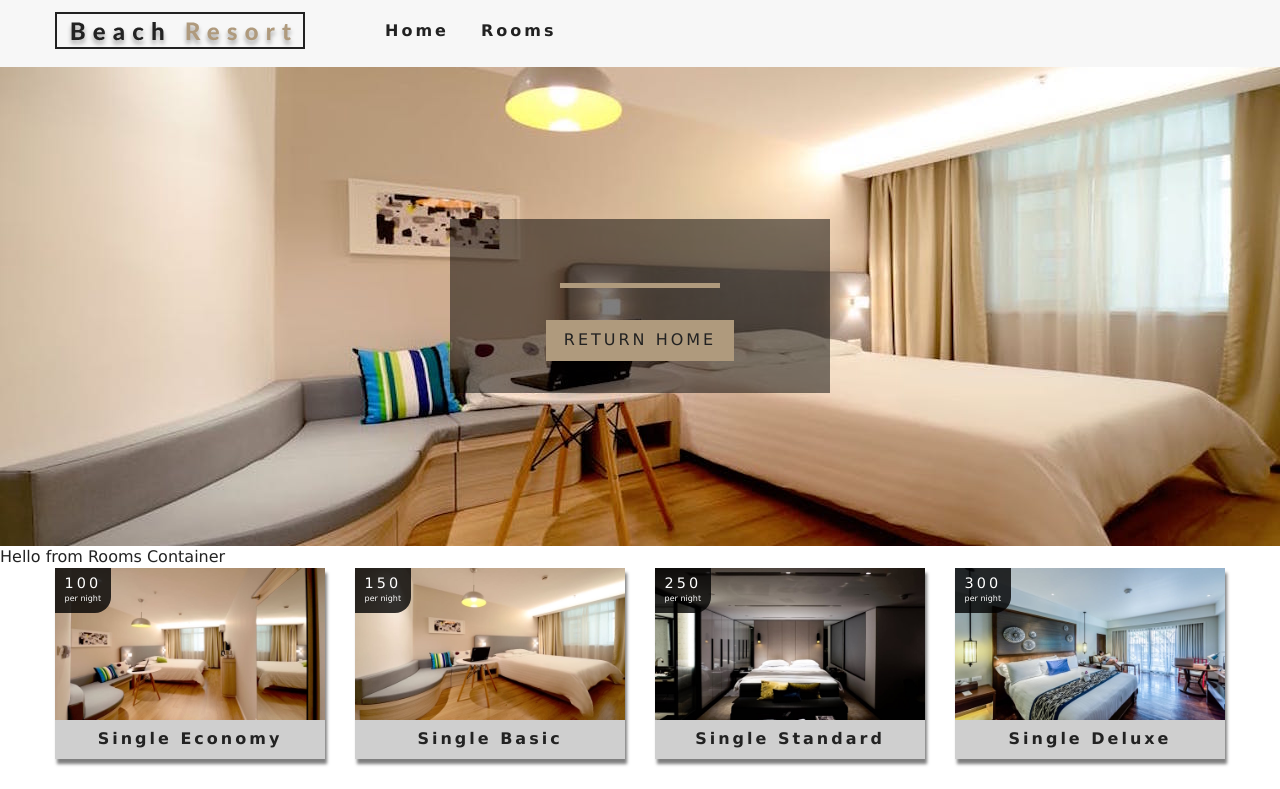
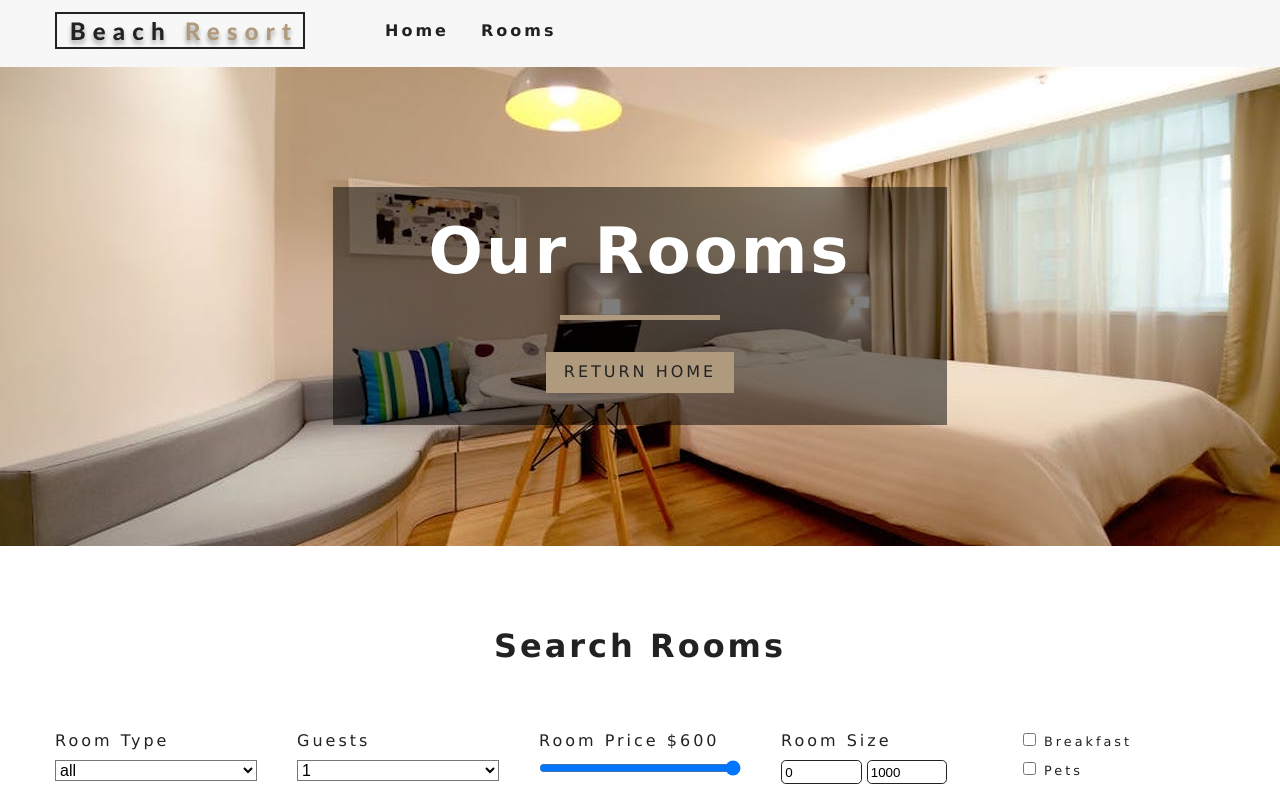
Before and after one commit to LexiosAlex/Carlson-ollege, a React (Create React App) app: page /rooms in a window 1280 px wide. Shown: the top 789 px of the page. Built offline with nearby package versions, Linux system fonts and the light colour scheme.

Commit message:
added filters

```diff
--- a/src/components/RoomsContainer.js
+++ b/src/components/RoomsContainer.js
@@ -14,8 +14,8 @@
         }
         return (
           <div>
-            <RoomsFilter rooms={sortedRooms} />
-            <RoomsList rooms={rooms} />
+            <RoomsFilter rooms={rooms} />
+            <RoomsList rooms={sortedRooms} />
           </div>
         );
       }}
--- a/src/components/RoomsFilter.js
+++ b/src/components/RoomsFilter.js
@@ -1,9 +1,125 @@
-import React from 'react';
+import React from "react";
+import { useContext } from "react";
+import { RoomContext } from "../context";
+import Title from "../components/Title";
 
-export default function RoomsFilter() {
+const getUnique = (items, value) => {
+  return [...new Set(items.map(item => item[value]))];
+};
+
+export default function RoomsFilter({ rooms }) {
+  console.log(rooms);
+  const context = useContext(RoomContext);
+  const {
+    handleChange,
+    type,
+    capacity,
+    price,
+    minPrice,
+    maxPrice,
+    minSize,
+    maxSize,
+    breakfast,
+    pets
+  } = context;
+
+  let types = getUnique(rooms, "type");
+  types = ["all", ...types];
+  types = types.map((item, index) => (
+    <option value={item} key={index}>
+      {item}
+    </option>
+  ));
+
+  let people = getUnique(rooms, "capacity");
+  people = people.map((item, index) => (
+    <option key={index} value={item}>
+      {item}
+    </option>
+  ));
+
   return (
-    <div>
-      Hello from Rooms Container
-    </div>
-  )
+    <section className="filter-container">
+      <Title title="search rooms" />
+      <form className="filter-form">
+        <div className="form-group">
+          <label htmlFor="type">room type</label>
+          <select
+            name="type"
+            id="type"
+            value={type}
+            className="form-control"
+            onChange={handleChange}
+          >
+            {types}
+          </select>
+        </div>
+        <div className="form-group">
+          <label htmlFor="capacity">Guests</label>
+          <select
+            name="capacity"
+            id="capacity"
+            value={capacity}
+            className="form-control"
+            onChange={handleChange}
+          >
+            {people}
+          </select>
+        </div>
+        <div className="form-group">
+          <label htmlFor="price">room price ${price}</label>
+          <input
+            type="range"
+            name="price"
+            min={minPrice}
+            max={maxPrice}
+            id="price"
+            value={price}
+            onChange={handleChange}
+            className="form-control"
+          />
+        </div>
+        <div className="form-group">
+          <label htmlFor="price">room size </label>
+          <div className="size-inputs">
+            <input
+              type="number"
+              name="minSize"
+              value={minSize}
+              onChange={handleChange}
+              className="size-input"
+            />
+            <input
+              type="number"
+              name="maxSize"
+              value={maxSize}
+              onChange={handleChange}
+              className="size-input"
+            />
+          </div>
+        </div>
+        <div className="form-group">
+          <div className="single-extra">
+            <input
+              type="checkbox"
+              name="breakfast"
+              id="breakfast"
+              checked={breakfast}
+              onChange={handleChange}
+            />
+            <label htmlFor="breakfast">breakfast</label>
+          </div>
+          <div className="single-extra">
+            <input
+              type="checkbox"
+              name="pets"
+              checked={pets}
+              onChange={handleChange}
+            />
+            <label htmlFor="breakfast">pets</label>
+          </div>
+        </div>
+      </form>
+    </section>
+  );
 }
--- a/src/components/RoomsList.js
+++ b/src/components/RoomsList.js
@@ -10,7 +10,7 @@
     );
   }
   return (
-    <section className="roomsList">
+    <section className="roomslist">
       <div className="roomslist-center">
         {rooms.map(item => {
           return <Room key={item.id} room={item} />;
--- a/src/context.js
+++ b/src/context.js
@@ -7,7 +7,16 @@
     rooms: [],
     sortedRooms: [],
     featuredRooms: [],
-    loading: true
+    loading: true,
+    type: "all",
+    capacity: 1,
+    price: 0,
+    minPrice: 0,
+    maxPrice: 0,
+    minSize: 0,
+    maxSize: 0,
+    breakfast: false,
+    pets: false
   };
 
   componentDidMount() {
@@ -15,11 +24,17 @@
 
     let featuredRooms = rooms.filter(room => room.featured === true);
 
+    let maxPrice = Math.max(...rooms.map(item => item.price));
+    let maxSize = Math.max(...rooms.map(item => item.size));
+
     this.setState({
       rooms,
       featuredRooms,
       sortedRooms: rooms,
-      loading: false
+      loading: false,
+      price: maxPrice,
+      maxPrice,
+      maxSize
     });
   }
 
@@ -36,20 +51,82 @@
     return tempItems;
   }
 
-  getRoom = (slug) => {
+  getRoom = slug => {
     let tempRooms = [...this.state.rooms];
-    const room = tempRooms.find((room) => room.slug === slug);
+    const room = tempRooms.find(room => room.slug === slug);
     return room;
+  };
+
+  handleChange = event => {
+    const target = event.target;
+    const value = event.type === "checkbox" ? target.checked : target.value;
+
+    const name = event.target.name;
+
+    this.setState(
+      {
+        [name]: value
+      },
+      this.filterRooms
+    );
+  };
+
+  filterRooms = () => {
+    let {
+      rooms,
+      type,
+      capacity,
+      price,
+      minSize,
+      maxSize,
+      breakfast,
+      pets
+    } = this.state;
+
+    capacity = parseInt(capacity);
+    let tempRooms = [...rooms];
+
+    //filter by type
+    if (type !== 'all') {
+      tempRooms = tempRooms.filter(room => room.type === type)
+    }
+    //filter by persons
+    if (capacity !== 1) {
+      tempRooms = tempRooms.filter(room => room.capacity >= capacity);
+    }
+    // filter by price
+    tempRooms = tempRooms.filter(room => room.price <= price);
+    //filter by size
+    tempRooms = tempRooms.filter(
+      room => room.size >= minSize && room.size <= maxSize
+    );
+    //filter by breakfast
+    if (breakfast) {
+      tempRooms = tempRooms.filter(room => room.breakfast === true);
+    }
+    //filter by pets
+    if (pets) {
+      tempRooms = tempRooms.filter(room => room.pets === true);
+    }
+    this.setState({
+      sortedRooms: tempRooms
+    });
+
+    this.setState({
+      sortedRooms: tempRooms
+    })
+
   };
 
   render() {
     return (
       <RoomContext.Provider
-        value={
-          {
-            ...this.state,
-            getRoom: this.getRoom
-          }}>
+        value={{
+          ...this.state,
+          getRoom: this.getRoom,
+          handleChange: this.handleChange
+        }}
+      >
         {this.props.children}
       </RoomContext.Provider>
     );
--- a/src/pages/Rooms.js
+++ b/src/pages/Rooms.js
@@ -8,7 +8,7 @@
   return (
     <>
       <Hero hero="roomsHero">
-        <Banner title="our rooms">
+        <Banner titile="our rooms">
           <Link to="/" className="btn-primary">
             return home
           </Link>
```
